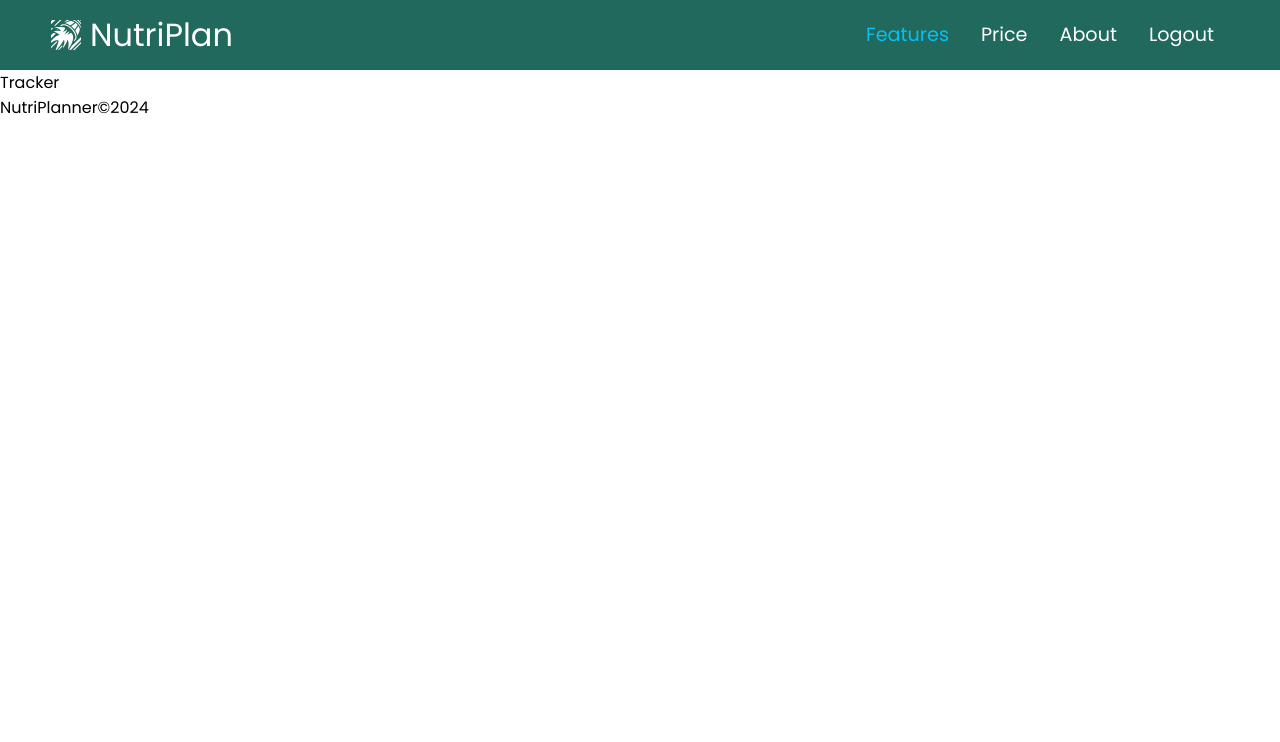
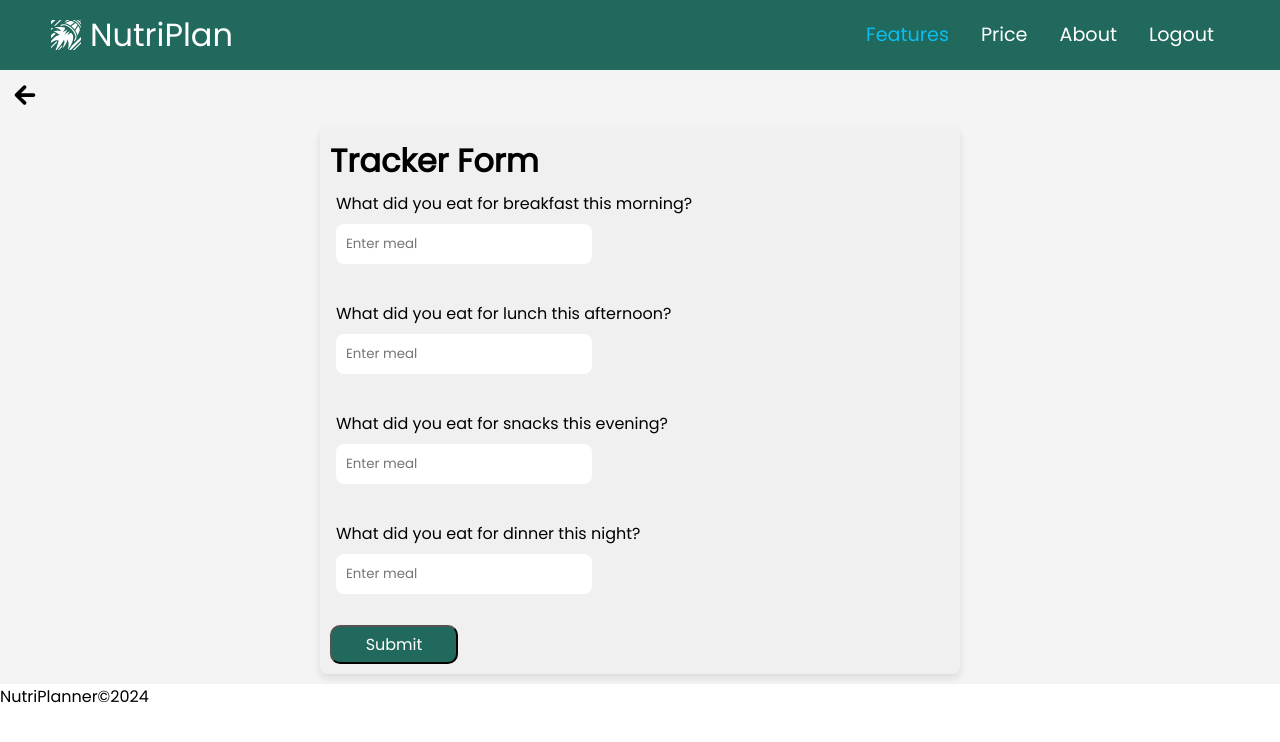
Before and after one commit to Daksh-14/NutriPlanner, a React (Vite) app in the folder frontend/: page /features/tracker in a window 1280 px wide. Shown: the top 742 px of the page. Built offline with nearby package versions, Linux system fonts and the light colour scheme; sample sign-in values are in the browser's storage.

Commit message:
Added Tracker form

```diff
--- a/frontend/src/pages/Features/Chatbot.jsx
+++ b/frontend/src/pages/Features/Chatbot.jsx
@@ -60,7 +60,7 @@ export const Chatbot = () => {
           }
           </div>
           <div className="chatbot-input">
-          <form className='chatbot-form'>
+          <form className='chatbot-form' onSubmit={handleSubmit}>
               <input
                   type="text"
                   className="chat-input"
--- a/frontend/src/pages/Features/Nutrition.jsx
+++ b/frontend/src/pages/Features/Nutrition.jsx
@@ -20,7 +20,7 @@ export const Nutrition = () => {
     const submitData = async()=>{
         try {
           setLoading(true);
-          const response = await axios.post('api/nutrition',formData);
+          const response = await axios.post('/api/nutrition/',formData);
         } catch (error) {
           console.log(error);
         }
--- a/frontend/src/pages/Features/Tracker.jsx
+++ b/frontend/src/pages/Features/Tracker.jsx
@@ -1,7 +1,122 @@
 import React from 'react'
+import { useState } from 'react';
+import { BackButton } from '../../components/BackButton';
+import '../../styles/nutrition.css';
+import '../../styles/tracker.css';
 
 export const Tracker = () => {
+
+  const [formData,setFormData] = useState({
+    morning:"",
+    afternoon:"",
+    evening:"",
+    night:"",
+  });
+
+  const [output,setOutput] = useState("");
+  const [isoutput,setIsOutput] = useState(false);
+  const [error,setError] = useState("");
+  const [loading,setLoading] = useState(false);
+
+  const handleSubmit = (e)=>{
+    const submitData = async()=>{
+        try {
+          setLoading(true);
+          setIsOutput(false);
+          const response = await axios.post('/api/tracker/',formData);
+          setOutput(response.data);
+          setIsOutput(true);
+        } catch (error) {
+          console.log(error);
+          setError(error.response.data.data);
+        }
+        finally{
+          setLoading(false);
+        }
+    }
+    submitData();
+  }
+
+  const onChangeHandler =(e)=>{
+    const {name,value} = e.target;
+    setFormData((prevData)=>{
+      return {
+        ...prevData,
+        [name] : value
+      }
+    })
+  }
+
   return (
-    <div>Tracker</div>
+    <div className='tracker-outer'>
+      <BackButton />
+      <div>
+          {
+            isoutput ? (
+              <h1>hello</h1>
+            ) : (
+              <div className="nutrition-container">
+              <form className='nutrition-form' onSubmit={handleSubmit}>
+              <h1>Tracker Form</h1>
+                <label className="nutrition-form-label">
+                What did you eat for breakfast this morning?
+                  <br />
+                  <input
+                    type="text"
+                    placeholder='Enter meal'
+                    name="morning"
+                    value={formData.morning}
+                    onChange={onChangeHandler}
+                    className="tracker-form-input"
+                  />
+                  </label>
+                <br />
+                <label className="nutrition-form-label">
+                What did you eat for lunch this afternoon?
+                  <br />
+                  <input
+                    type="text"
+                    placeholder='Enter meal'
+                    name="afternoon"
+                    value={formData.afternoon}
+                    onChange={onChangeHandler}
+                    className="tracker-form-input"
+                  />
+                  </label>
+                <br />
+                <label className="nutrition-form-label">
+                What did you eat for snacks this evening?
+                  <br />
+                  <input
+                    type="text"
+                    placeholder='Enter meal'
+                    name="evening"
+                    value={formData.evening}
+                    onChange={onChangeHandler}
+                    className="tracker-form-input"
+                  />
+                  </label>
+                <br />
+                <label className="nutrition-form-label">
+                What did you eat for dinner this night?
+                  <br />
+                  <input
+                    type="text"
+                    placeholder='Enter meal'
+                    name="night"
+                    value={formData.night}
+                    onChange={onChangeHandler}
+                    className="tracker-form-input"
+                  />
+                  </label>
+                <br />
+                {error && <p className="error">{error}</p>}
+                <button className='nutrition-submit-button' type="submit" disabled={loading}>{loading ? 'Submitting...' : 'Submit'}</button>
+                </form>
+              </div>
+            )
+          }
+      </div>
+    </div>
   )
 }
--- /dev/null
+++ b/frontend/src/styles/tracker.css
@@ -0,0 +1,22 @@
+.tracker-form-input {
+    width: 20vw;
+    border-radius: 8px;
+    background-color: #fff;
+    padding: 10px;
+    position: relative;
+    border: none;
+    margin-top: 8px;
+}
+
+.tracker-outer{
+    background-color: #f4f4f4;
+}
+
+@media screen and (max-width : 960px) {
+    .nutrition-form {
+        width: 80vw;
+    }
+    .tracker-form-input{
+        width: 60vw;
+    }
+}
```
